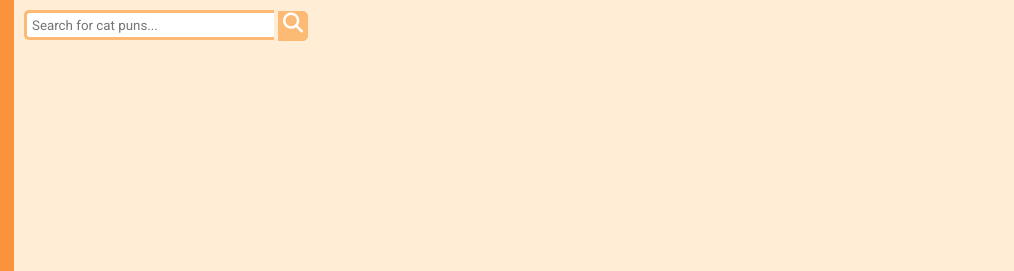
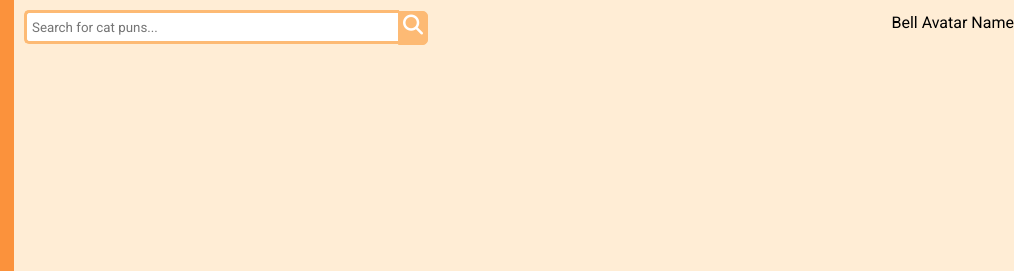
Before and after one commit to MEdwards3222/admin-dashboard, a plain HTML site: page index.html in a window 1280 px wide. Shown: the top 271 px of the page, 266-1280 px from the left. Drawn offline with Linux system fonts and the light colour scheme.

Commit message:
Adjusted search button to be flush with search bar

```diff
--- a/index.html
+++ b/index.html
@@ -41,9 +41,17 @@
 
     <main>
         <header>
-            <input type="text" class="searchBar" placeholder="Search for cat puns...">
-            <!-- <input type="text" class="fa-solid fa-magnifying-glass" placeholder="&#xf002"> for reference -->
-            <button type="submit" class="searchButton"><i class="fa-solid fa-magnifying-glass"></i></button>
+            <div class="searchContent">
+                <input type="text" class="searchBar" placeholder="Search for cat puns...">
+             <!-- <input type="text" class="fa-solid fa-magnifying-glass" placeholder="&#xf002"> for reference -->
+                <button type="submit" class="searchButton"><i class="fa-solid fa-magnifying-glass"></i></button>
+            </div>
+
+            <div class="userControls">
+                Bell
+                Avatar
+                Name
+            </div>
         </header>
     </main>
 
--- a/style.css
+++ b/style.css
@@ -71,14 +71,26 @@ main {
     position: relative;
 }
 
+header {
+    display: flex;
+    justify-content: space-between;
+    height: fit-content;
+    align-items: center;
+}
+
+.searchContent {
+    width: 50%;
+    align-items: center;
+}
+
 .searchBar {
-    width: 25%;
+    width: 75%;
     border: 3px solid #fdba74;
     border-right: none;
     padding: 5px;
     margin-top: 10px;
     margin-left: 10px;
-    height: 30px;
+    height: 34px;
     border-radius: 5px 0 0 5px;
     outline: none;
     font-family: 'Roboto', sans-serif;
@@ -86,8 +98,10 @@ main {
 
 .searchButton {
     width: 30px;
-    height: 30px;
+    height: 34px;
     border: 1px solid #fdba74;
+    margin-top: 10px;
+    margin-left: -5px;
     padding-bottom: 5px;
     background: #fdba74;
     text-align: center;
```
